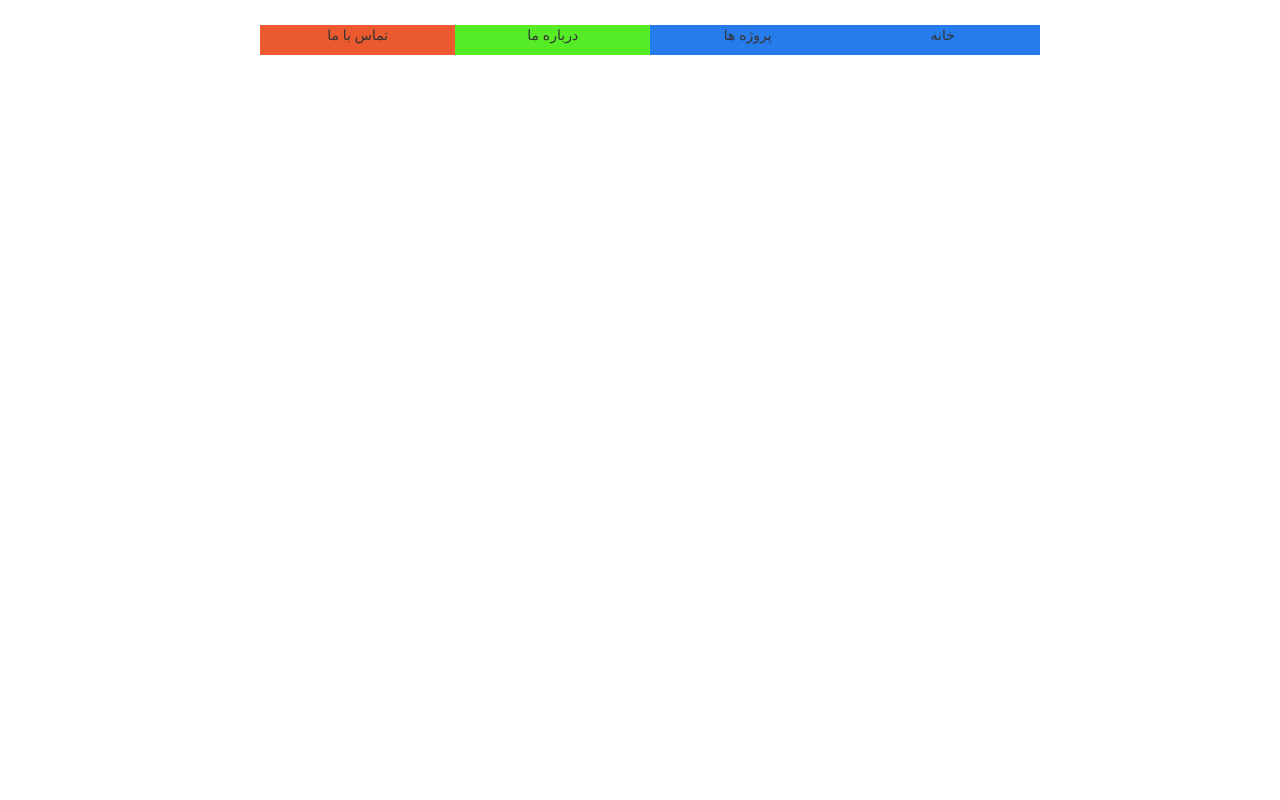
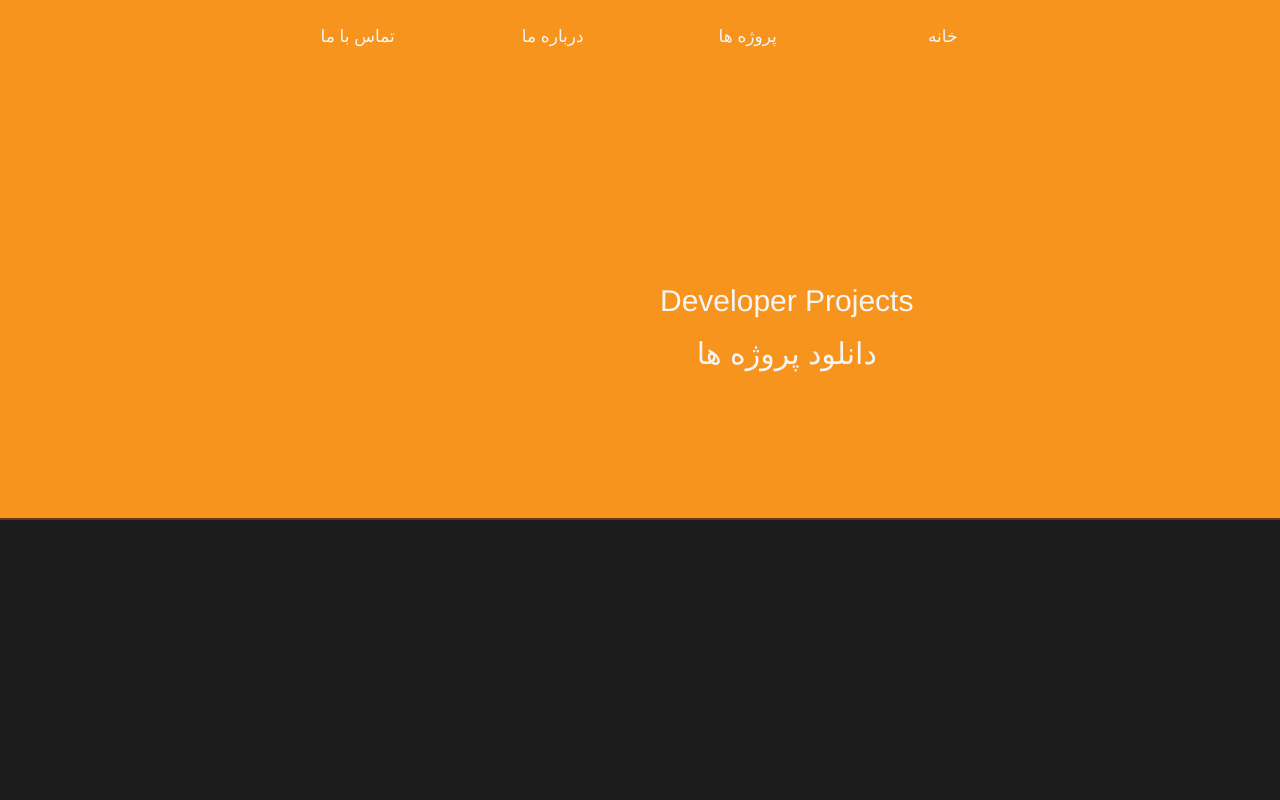
Before and after one commit to benmdeveloper/developerProjects, a plain HTML site: page index.html in a window 1280 px wide. Shown: the top 800 px of the page. Drawn offline with Linux system fonts and the light colour scheme.

Commit message:
mohammad 1

```diff
--- /dev/null
+++ b/css/index.css
@@ -0,0 +1,30 @@
+body,html{
+    height: 100%;
+    width: 100%;
+    margin: 0;
+}
+#upper_page{
+    position: absolute;
+    width: 100%;
+    height: 65%;
+    background-color: rgb(247,148,29);
+    border-bottom: solid rgb(105, 52, 26) 2.5px;
+}
+#lower_page{
+    position: absolute;
+    width: 100%;
+    height: 35%;
+    bottom: 0%;
+    background-color: rgb(28,28,28);
+}
+#menu{
+    color: whitesmoke;
+    font-size: 17px;
+}
+#upper_text{
+    position: absolute;
+    top: 280px;
+    left: 660px;
+    color: whitesmoke;
+    font-size: 30px;
+}
--- a/css/main.css
+++ /dev/null
@@ -1,17 +0,0 @@
-body,html{
-    height: 100%;
-    width: 100%;
-    margin: 0;
-}
-.gray{
-    background-color: #d5cac7;
-}
-.red{
-    background-color: #ea5a2e;
-}
-.green{
-    background-color: #55ec27;
-}
-.blue{
-    background-color: #277cec;
-}
--- a/index.html
+++ b/index.html
@@ -7,29 +7,38 @@
     <meta name="viewport" content="width=device-width, initial-scale=1">
     <title>Mytest</title>
 
-    <link rel="stylesheet" href="css/main.css">
+    <link rel="stylesheet" href="css/index.css">
     <link rel="stylesheet" href="css/bootstrap.css">
     <script src="js/jquery.min.js"></script>
     <script src="js/bootstrap.min.js"></script>
 </head>
 
 <body style="text-align: center;">
+<div id="upper_page"></div>
+<div id="lower_page"></div>
 <div class="container">
-    <div class="row" style="position: relative; left: 18%;top: 25px;">
-        <div class="col-md-2 red">
+    <div id="menu" class="row" style="position: relative; left: 18%;top: 25px;">
+        <div class="col-md-2">
             <p>تماس با ما</p>
         </div>
-        <div class="col-md-2 green">
+        <div class="col-md-2">
             <p>درباره ما</p>
         </div>
-        <div class="col-md-2 blue">
+        <div class="col-md-2">
             <p>پروژه ها</p>
         </div>
-        <div class="col-md-2 blue">
+        <div class="col-md-2">
             <p>خانه</p>
         </div>
     </div>
+    <div id="upper_text" class="row">
+        <div class="col-md-12">
+            <p>Developer Projects</p>
+            <p>دانلود پروژه ها</p>
+        </div>
+    </div>
 </div>
+
 </body>
 
 </html>
```
Also changed, not shown: css/bootstrap.css.
